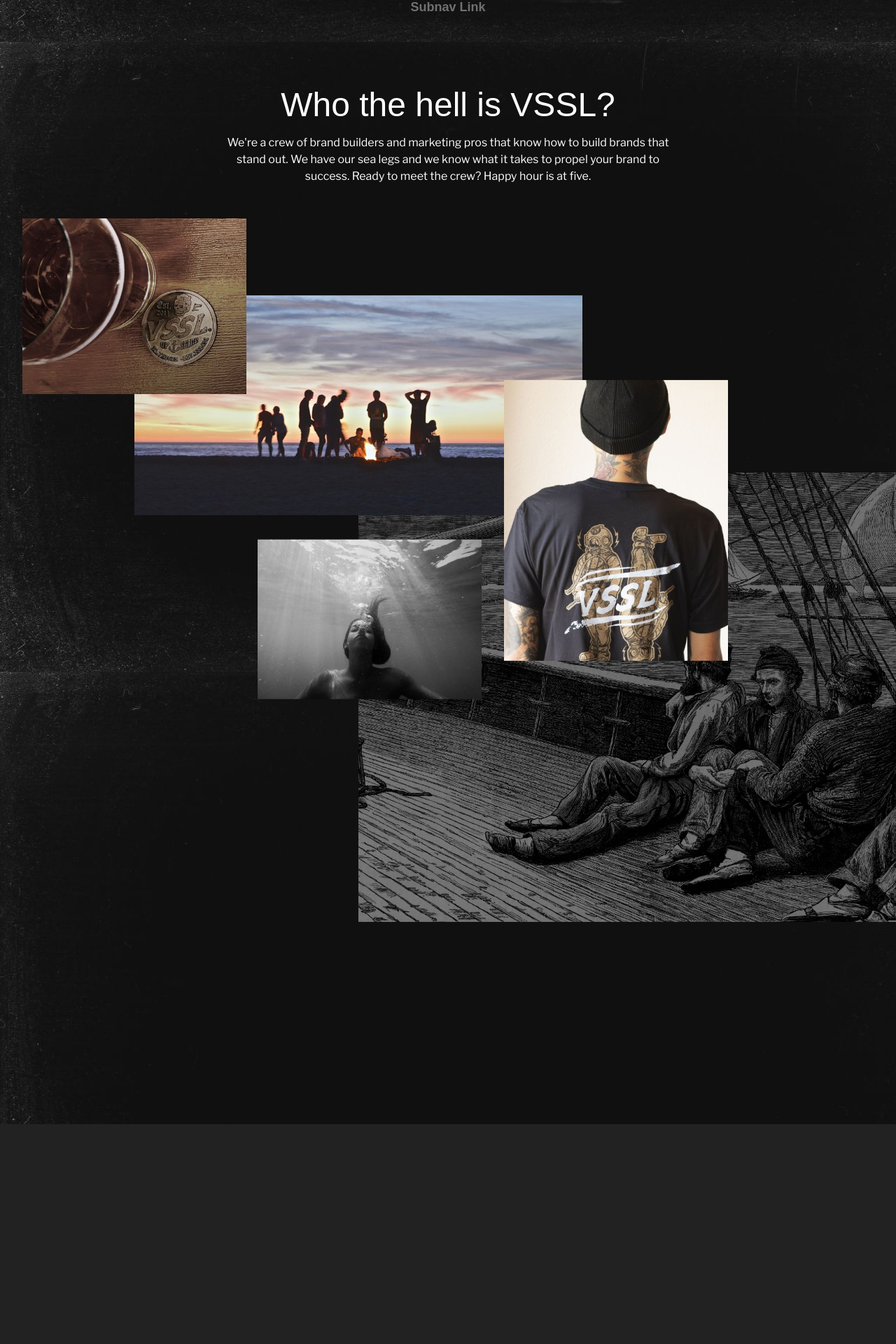
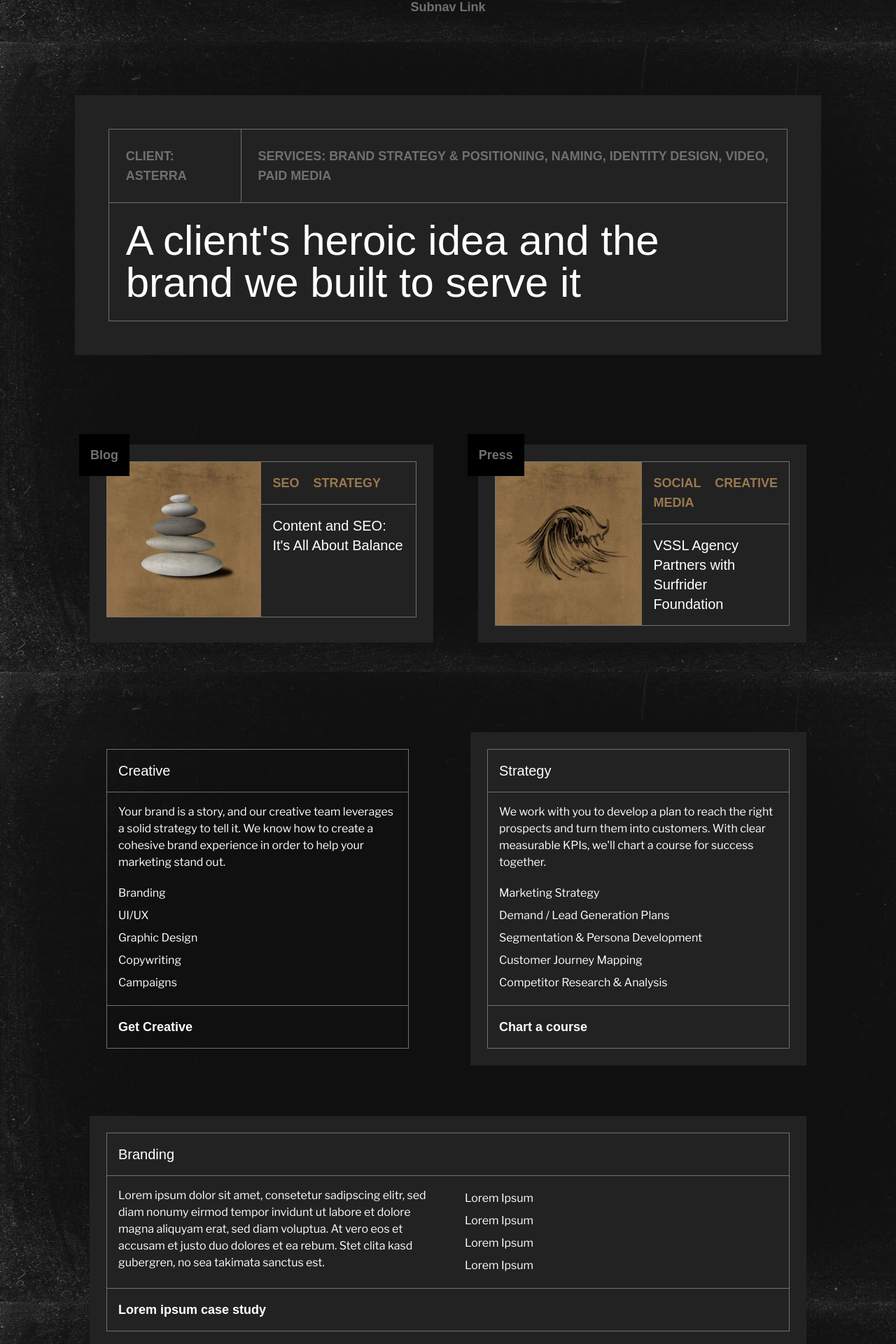
Before and after one commit to VSSL-Adam/vssl-site-animations, a React (Create React App) app: page / in a window 1280 px wide. Shown: the part 840-2760 px from the top of the page at 70% size. Before the commit the page ends 2446 px from the top, so only its background shows below. Built offline with nearby package versions, Linux system fonts and the light colour scheme; a web font is replaced by a local one.

Commit message:
Adding in additional components

```diff
--- a/src/App.js
+++ b/src/App.js
@@ -1,9 +1,16 @@
 import Title from "./components/Title";
-import Crew from "./components/Crew";
 import Button from "./components/Button";
 import NavLink from "./components/NavLink";
 import Salt from "./components/Salt";
 import HeaderNav from "./components/HeaderNav";
+import CaseStudyCard from "./components/CaseStudyHero";
+import ResourceCard from "./components/ResourceCard";
+import SEO from "./img/components/seo.jpg";
+import Wave from "./img/components/wave.jpg";
+import SolutionsCard from "./components/SolutionsCard";
+import ServiceCard from "./components/ServiceCard";
+
+// import Crew from "./components/Crew";
 // import Mouse from "./components/Mouse";
 
 const App = () => {
@@ -22,21 +29,98 @@
           button_class="primary"
           title="Discovery More"
           type="link"
-          src="https://vsslagency.com"
+          src="#"
           target="_blank"
         />
         <Button
           button_class="secondary"
           title="Discovery More"
           type="link"
-          src="https://vsslagency.com"
+          src="#"
           target="_blank"
         />
       </div>
       <div className="flex items-center justify-center p-12">
         <NavLink src="/" title="Subnav Link" />
       </div>
-      <Crew />
+      <CaseStudyCard
+        client="ASTERRA"
+        title="A client's heroic idea and the brand we built to serve it"
+        tags={[
+          "Brand Strategy & Positioning",
+          "Naming",
+          "Identity Design",
+          "Video",
+          "Paid Media",
+        ]}
+      />
+      <div className="flex justify-between px-16 lg:px-32 gap-5 lg:gap-16">
+        <ResourceCard
+          category="Blog"
+          img={SEO}
+          tags={["SEO", "Strategy"]}
+          alt={"Balancing rocks"}
+          title="Content and SEO: It's All About Balance"
+          src="#"
+        />
+        <ResourceCard
+          category="Press"
+          img={Wave}
+          tags={["Social Media", "Creative"]}
+          alt="Black ink drawing of a wave"
+          title="VSSL Agency Partners with Surfrider Foundation"
+          src="#"
+        />
+      </div>
+      <div className="flex justify-between px-16 lg:px-32 gap-5 lg:gap-16">
+        <SolutionsCard
+          type="black"
+          title="Creative"
+          description="Your brand is a story, and our creative team leverages a solid strategy to tell it. We know how to create a cohesive brand experience in order to help your marketing stand out."
+          bullets={[
+            "Branding",
+            "UI/UX",
+            "Graphic Design",
+            "Copywriting",
+            "Campaigns",
+          ]}
+          src="#"
+          link="Get Creative"
+        />
+        <SolutionsCard
+          title="Strategy"
+          type="gray"
+          description="We work with you to develop a plan to reach the right prospects and turn them into customers. With clear measurable KPIs, we'll chart a course for success together."
+          bullets={[
+            "Marketing Strategy",
+            "Demand / Lead Generation Plans",
+            "Segmentation & Persona Development",
+            "Customer Journey Mapping",
+            "Competitor Research & Analysis",
+          ]}
+          src="#"
+          link="Chart a course"
+        />
+      </div>
+      <div className="flex flex-col justify-between px-16 lg:px-32 gap-5">
+        <ServiceCard
+          type="gray"
+          title="Branding"
+          description="Lorem ipsum dolor sit amet, consetetur sadipscing elitr, sed diam nonumy eirmod tempor invidunt ut labore et dolore magna aliquyam erat, sed diam voluptua. At vero eos et accusam et justo duo dolores et ea rebum. Stet clita kasd gubergren, no sea takimata sanctus est."
+          bullets={["Lorem Ipsum", "Lorem Ipsum", "Lorem Ipsum", "Lorem Ipsum"]}
+          src="#"
+          link="Lorem ipsum case study"
+        />
+        <ServiceCard
+          type=""
+          title="Copywriting"
+          description="Lorem ipsum dolor sit amet, consetetur sadipscing elitr, sed diam nonumy eirmod tempor invidunt ut labore et dolore magna aliquyam erat, sed diam voluptua. At vero eos et accusam et justo duo dolores et ea rebum. Stet clita kasd gubergren, no sea takimata sanctus est."
+          bullets={["Lorem Ipsum", "Lorem Ipsum", "Lorem Ipsum", "Lorem Ipsum"]}
+          src="#"
+          link="Lorem ipsum case study"
+        />
+      </div>
+      {/* <Crew /> */}
     </>
   );
 };
--- /dev/null
+++ b/src/components/CaseStudyHero.js
@@ -0,0 +1,26 @@
+export default function CaseStudyCard({ client, tags, title }) {
+  return (
+    <div className="bg-dark_gray mx-auto my-16 w-10/12 p-6 sm:p-8 lg:p-12">
+      <div className="border border-light_gray">
+        <div className="flex border-b border-light_gray">
+          <p className="border-r border-light_gray p-6 uppercase font-rift font-bold text-sm sm:text-lg text-light_gray">
+            Client: {client}
+          </p>
+          <p className="p-6 uppercase font-rift font-bold text-sm sm:text-lg text-light_gray">
+            Services:
+            {tags.map((tag, index) => {
+              if (index === 0 || index !== tags.length - 1) {
+                return ` ${tag}, `;
+              } else {
+                return tag;
+              }
+            })}
+          </p>
+        </div>
+        <div className="flex p-6">
+          <h1 className="font-gin text-4xl sm:text-6xl">{title}</h1>
+        </div>
+      </div>
+    </div>
+  );
+}
--- a/src/components/Crew.js
+++ b/src/components/Crew.js
@@ -7,7 +7,7 @@
 const Crew = () => {
   return (
     <section className="flex flex-col items-center">
-      <div className="w-3/6 text-center my-12">
+      <div className="w-3/6 text-center mt-16">
         <h2 className="font-gin text-5xl leading-tight text-white mb-3">
           Who the hell is VSSL?
         </h2>
@@ -18,18 +18,30 @@
           hour is at five.
         </p>
       </div>
-      <div className="image-row">
-        <img src={Coin} alt="VSSL challenge coin" className="img-fluid coin" />
-        <img src={Beach} alt="Salty beach" className="img-fluid beach" />
-        <div className="crew-members">
-          <img src={Adam} alt="Crew member" className="img-fluid" />
+      <div className="image-row grid">
+        <img
+          src={Coin}
+          alt="VSSL challenge coin"
+          className="max-w-full h-auto z-10"
+        />
+        <img
+          src={Beach}
+          alt="Salty beach"
+          className="max-w-full h-auto beach z-10"
+        />
+        <div className="crew-members z-10 sticky top-0">
+          <img src={Adam} alt="Crew member" className="max-w-full h-auto" />
         </div>
         <img
           src={Mates}
           alt="Illustration of crew members"
-          className="img-fluid mates"
+          className="max-w-full h-auto mates"
         />
-        <img src={Ocean} alt="Sink or swim" className="img-fluid ocean" />
+        <img
+          src={Ocean}
+          alt="Sink or swim"
+          className="max-w-full h-auto ocean z-20"
+        />
       </div>
     </section>
   );
--- a/src/components/Layout.js
+++ /dev/null
@@ -1,4 +0,0 @@
-const Layout = ({ children }) => {
-  return <div>{children}</div>;
-};
-export default Layout;
--- /dev/null
+++ b/src/components/ResourceCard.js
@@ -0,0 +1,25 @@
+export default function ResourceCard({ category, img, alt, tags, title, src }) {
+  return (
+    <a
+      href={src}
+      className="bg-dark_gray mx-auto my-16 p-6 hover:bg-gold transition-all ease-in-out group"
+    >
+      <div className="border border-light_gray flex flex-col lg:flex-row justify-between relative group-hover:border-black">
+        <p className="absolute -left-10 -top-10 font-rift font-bold text-light_gray text-sm sm:text-lg bg-black p-4 transition-all group-hover:bg-white group-hover:text-black group-hover:-rotate-6">
+          {category}
+        </p>
+        <img src={img} alt={alt} className="lg:w-6/12 max-w-full h-auto" />
+        <div className="lg:w-6/12">
+          <p className="p-4 uppercase font-rift font-bold text-sm sm:text-lg text-gold border-b border-light_gray flex justify-start gap-5 transition-all group-hover:text-white group-hover:border-black">
+            {tags.map((tag) => {
+              return <span>{tag}</span>;
+            })}
+          </p>
+          <p className="p-4 font-gin text-lg sm:text-xl text-white group-hover:text-black">
+            {title}
+          </p>
+        </div>
+      </div>
+    </a>
+  );
+}
--- /dev/null
+++ b/src/components/ServiceCard.js
@@ -0,0 +1,38 @@
+export default function ServiceCard({
+  type = "gray",
+  title,
+  description,
+  bullets,
+  src,
+  link,
+}) {
+  return (
+    <div
+      className={
+        type.toLowerCase() === "gray"
+          ? "bg-dark_gray mx-auto my-2 p-6 w-full"
+          : "bg-none mx-auto my-2 p-6 w-full"
+      }
+    >
+      <div className="border border-light_gray flex flex-col justify-between">
+        <h5 className="p-4 border-b font-gin text-lg sm:text-xl  border-light_gray">
+          {title}
+        </h5>
+        <div className="grid gap-0 lg:gap-4 grid-cols-1 lg:grid-cols-2 divide-x border-b border-light_gray">
+          <p className="p-4 font-libre_franklin">{description}</p>
+          <ul className="p-4 font-libre_franklin leading-loose border-none">
+            {bullets.map((bullet) => {
+              return <li>{bullet}</li>;
+            })}
+          </ul>
+        </div>
+        <a
+          href={src}
+          className="p-4 font-rift font-bold text-sm sm:text-lg transition-all hover:bg-gold hover:text-black"
+        >
+          {link}
+        </a>
+      </div>
+    </div>
+  );
+}
--- /dev/null
+++ b/src/components/SolutionsCard.js
@@ -0,0 +1,36 @@
+export default function SolutionsCard({
+  type = "gray",
+  title,
+  description,
+  bullets,
+  src,
+  link,
+}) {
+  return (
+    <div
+      className={
+        type.toLowerCase() === "gray"
+          ? "bg-dark_gray mx-auto my-16 p-6 w-full"
+          : "mx-auto my-16 p-6 w-full"
+      }
+    >
+      <div className="border border-light_gray flex flex-col justify-between">
+        <h5 className="p-4 border-b font-gin text-lg sm:text-xl  border-light_gray">
+          {title}
+        </h5>
+        <p className="px-4 pt-4 font-libre_franklin">{description}</p>
+        <ul className="p-4 font-libre_franklin border-b border-light_gray leading-loose">
+          {bullets.map((bullet) => {
+            return <li>{bullet}</li>;
+          })}
+        </ul>
+        <a
+          href={src}
+          className="p-4 font-rift font-bold text-sm sm:text-lg transition-all hover:bg-gold hover:text-black"
+        >
+          {link}
+        </a>
+      </div>
+    </div>
+  );
+}
--- a/src/scss/components/crew.scss
+++ b/src/scss/components/crew.scss
@@ -1,6 +1,4 @@
 .image-row {
-  overflow: hidden;
-  display: grid;
   grid-template-areas:
     "coin beach beach ."
     ". beach beach crew"
@@ -10,26 +8,20 @@
 .coin {
   grid-area: coin;
   transform: translate(10%, 0);
-  z-index: 3;
 }
 .beach {
   grid-area: beach;
   transform: translate(-20%, 35%);
-  z-index: 2;
 }
 .crew-members {
   grid-area: crew;
   transform: translate(-75%, -5%);
-  z-index: 2;
 }
 .mates {
   grid-area: mates;
-  z-index: 1;
-  width: 80%;
-  transform: translate(25%, -45%);
+  transform: translate(0%, -45%);
 }
 .ocean {
   grid-area: ocean;
-  z-index: 3;
   transform: translate(115%, -85%);
 }
--- a/src/scss/components/mouse.scss
+++ b/src/scss/components/mouse.scss
@@ -5,7 +5,7 @@
   width: 15px;
   height: 15px;
   border-radius: 50%;
-  background: $gold;
+  background: #9a784e;
   position: absolute;
   pointer-events: none;
   z-index: 10;
@@ -24,6 +24,6 @@
     font-weight: 700;
     font-style: normal;
     font-size: 1.25rem;
-    color: $black;
+    color: #000;
   }
 }
--- a/src/scss/global/utilities.scss
+++ /dev/null
@@ -1,20 +0,0 @@
-.img-fluid {
-  max-width: 100%;
-  height: auto;
-}
-.hoverable:hover ~ .cursor {
-  cursor: pointer;
-  width: 75px;
-  height: 75px;
-  display: flex;
-  justify-content: center;
-  align-items: center;
-  &:before {
-    content: "Look";
-    font-family: "rift", sans-serif;
-    font-weight: 700;
-    font-style: normal;
-    font-size: 1.25rem;
-    color: #000;
-  }
-}
--- a/src/scss/style.scss
+++ b/src/scss/style.scss
@@ -4,8 +4,7 @@
 // CSS Reset
 @import "./global/reset.scss";
 
-// Globals
-@import "./global/utilities.scss";
+// Fonts
 @import "./global/fonts.scss";
 
 // Components
```
Also changed, not shown: src/components/Button.js (+4 -4 lines), src/img/components/seo.jpg (added), src/img/components/wave.jpg (added).
